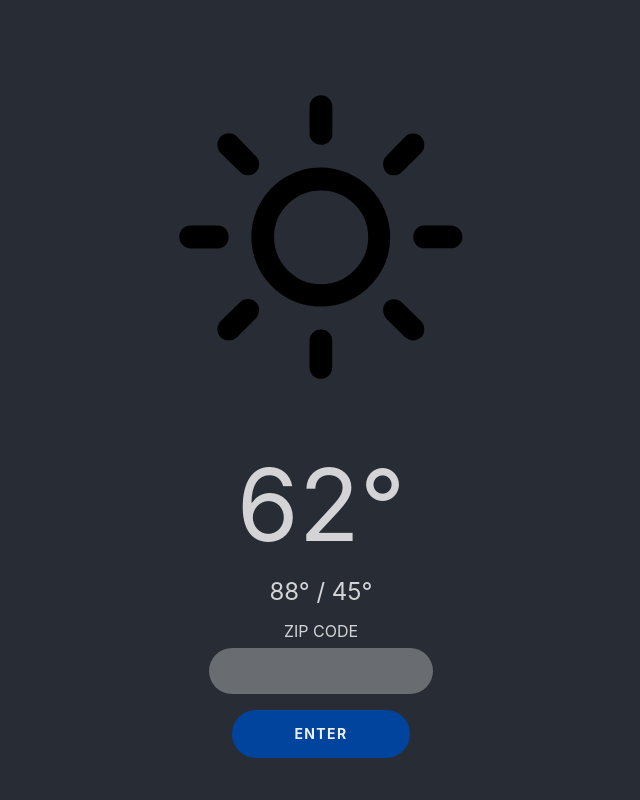
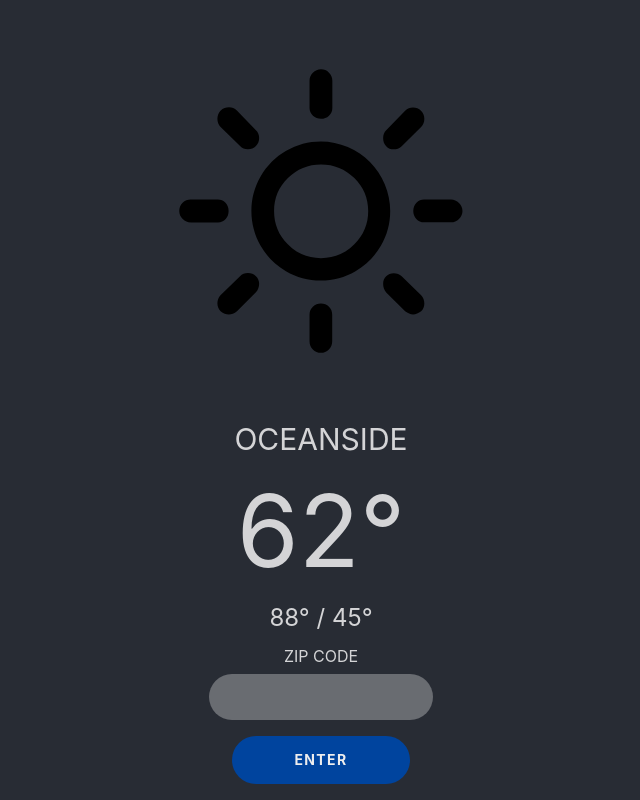
Before and after one commit to adbogan1/zipweather, a React (Create React App) app: page / in a window 1280 px wide. Shown: the whole page, without its empty margins (319-959 px from the left). Built offline with nearby package versions, Linux system fonts and the light colour scheme; no server answers.

Commit message:
added city name, variable temperature and graphic, and changed weather API

```diff
--- a/src/App.js
+++ b/src/App.js
@@ -1,17 +1,19 @@
-import logo from './logo.svg'
 import './App.css'
 import axios from 'axios'
+import CityName from './components/CityName/CityName'
 import Config from "./config.json"
+import React from 'react'
+import Temperature from './components/Temperature/Temperature'
+import WeatherGraphic from './components/WeatherGraphic/WeatherGraphic'
 import ZIPCodeForm from './components/ZIPCodeForm/ZIPCodeForm'
-import WeatherGraphic from './components/WeatherGraphic/WeatherGraphic'
-import Temperature from './components/Temperature/Temperature'
-import React from 'react'
 
 const initialState = {
   input: '',
-  imageURL: '',
-  weather: '',
-  weatherData: ''
+  temp: '62',
+  temp_max: '88',
+  temp_min: '45',
+  city: 'Oceanside',
+  weather: 'Sunny'
 }
 
 class App extends React.Component {
@@ -22,26 +24,44 @@ class App extends React.Component {
 
   onInputChange = (event) => {
     this.setState({input: event.target.value})
-    console.log(this.state.input)
   }
 
   onButtonSubmit = () => {
-    axios.get('http://api.openweathermap.org/geo/1.0/zip?zip=' + this.state.input + ',US&appid=' + Config.API_KEY)
-    // axios automatically changes the response to JSON
+
+    const options = {
+      method: 'GET',
+      url: 'https://weatherapi-com.p.rapidapi.com/forecast.json',
+      params: {q: this.state.input, days: '1'},
+      headers: {
+        'X-RapidAPI-Key': process.env.API_KEY,
+        'X-RapidAPI-Host': 'weatherapi-com.p.rapidapi.com'
+      }
+    };
+    axios.request(options)
     .then(weather => {
-       this.setState({ weatherData: weather.data}, () => {
-          console.log(this.state.weatherData) // weather data
-       })
-    })
-    .catch(err => { console.log(err) })
+      console.log(weather.data);
+      this.setState({ temp: Math.round(weather.data.current.temp_f),
+                      temp_max: Math.round(weather.data.forecast.forecastday[0].day.maxtemp_f),
+                      temp_min: Math.round(weather.data.forecast.forecastday[0].day.mintemp_f),
+                      city: weather.data.location.name + ', ' + weather.data.location.region,
+                      weather: weather.data.current.condition.text })
+    }).catch(function (error) {
+      console.error(error);
+    });
   }
 
   render() {
     return (
       <div className="App">
         <header className="App-header">
-          <WeatherGraphic />
-          <Temperature />
+          <WeatherGraphic
+            weather={this.state.weather}/>
+          <CityName
+            city={this.state.city}/>
+          <Temperature
+            temp={this.state.temp}
+            temp_max={this.state.temp_max}
+            temp_min={this.state.temp_min}/>
           <ZIPCodeForm
             onInputChange={this.onInputChange}
             onButtonSubmit={this.onButtonSubmit} />
--- /dev/null
+++ b/src/components/CityName/CityName.css
@@ -0,0 +1,3 @@
+.cityFont {
+    font-size: 30px;
+}
--- /dev/null
+++ b/src/components/CityName/CityName.js
@@ -0,0 +1,11 @@
+import React from 'react';
+import './CityName.css';
+const Temperature = ({ city }) => {
+    return (
+        <div>
+            <div className="cityFont db white-80 ttu ph3 mb3">{city}</div>
+        </div>
+    )
+}
+
+export default Temperature;
--- a/src/components/Temperature/Temperature.js
+++ b/src/components/Temperature/Temperature.js
@@ -1,10 +1,10 @@
 import React from 'react';
 import './Temperature.css';
-const Temperature = (/*{ onInputChange, onButtonSubmit } */) => {
+const Temperature = ({ temp, temp_max, temp_min }) => {
     return (
         <div>
-            <div className="tempFont db white-80 ttu ph3 mb3">62&#176;</div>
-            <div className="db f3 white-80 ttu ph3 mb3">88&#176; / 45&#176;</div>
+            <div className="tempFont db white-80 ttu ph3 mb3">{temp}&#176;</div>
+            <div className="db f3 white-80 ttu ph3 mb3">{temp_max}&#176; / {temp_min}&#176;</div>
         </div>
     )
 }
--- a/src/components/WeatherGraphic/WeatherGraphic.js
+++ b/src/components/WeatherGraphic/WeatherGraphic.js
@@ -1,12 +1,39 @@
 import React from 'react';
 import './WeatherGraphic.css';
+import CloudyDay from './Weather Icons/svg/wi-cloudy.svg';
+import RainyDay from './Weather Icons/svg/wi-rain.svg';
 import SunnyDay from './Weather Icons/svg/wi-day-sunny.svg';
-const WeatherGraphic = (/*{ onInputChange, onButtonSubmit } */) => {
-    return (
-        <div>
-            <img src={SunnyDay} width="400px" alt="Sunny Day" />
-        </div>
-    )
+import PartlyCloudyDay from './Weather Icons/svg/wi-day-cloudy.svg';
+const WeatherGraphic = ({ weather } ) => {
+    switch(weather) {
+        case "Light rain":
+            return (
+                <div>
+                    <img src={RainyDay} width="400px" alt="Rainy Day" />
+                </div>
+            )
+          break;
+        case "Partly cloudy":
+            return (
+                <div>
+                    <img src={PartlyCloudyDay} width="400px" alt="Partly Cloudy Day" />
+                </div>
+            )
+          break;
+        case "Cloudy":
+            return (
+                <div>
+                    <img src={CloudyDay} width="400px" alt="Cloudy Day" />
+                </div>
+            )
+          break;
+        default:
+            return (
+                <div>
+                    <img src={SunnyDay} width="400px" alt="Sunny Day" />
+                </div>
+            )
+      }
 }
 
 export default WeatherGraphic;
```
